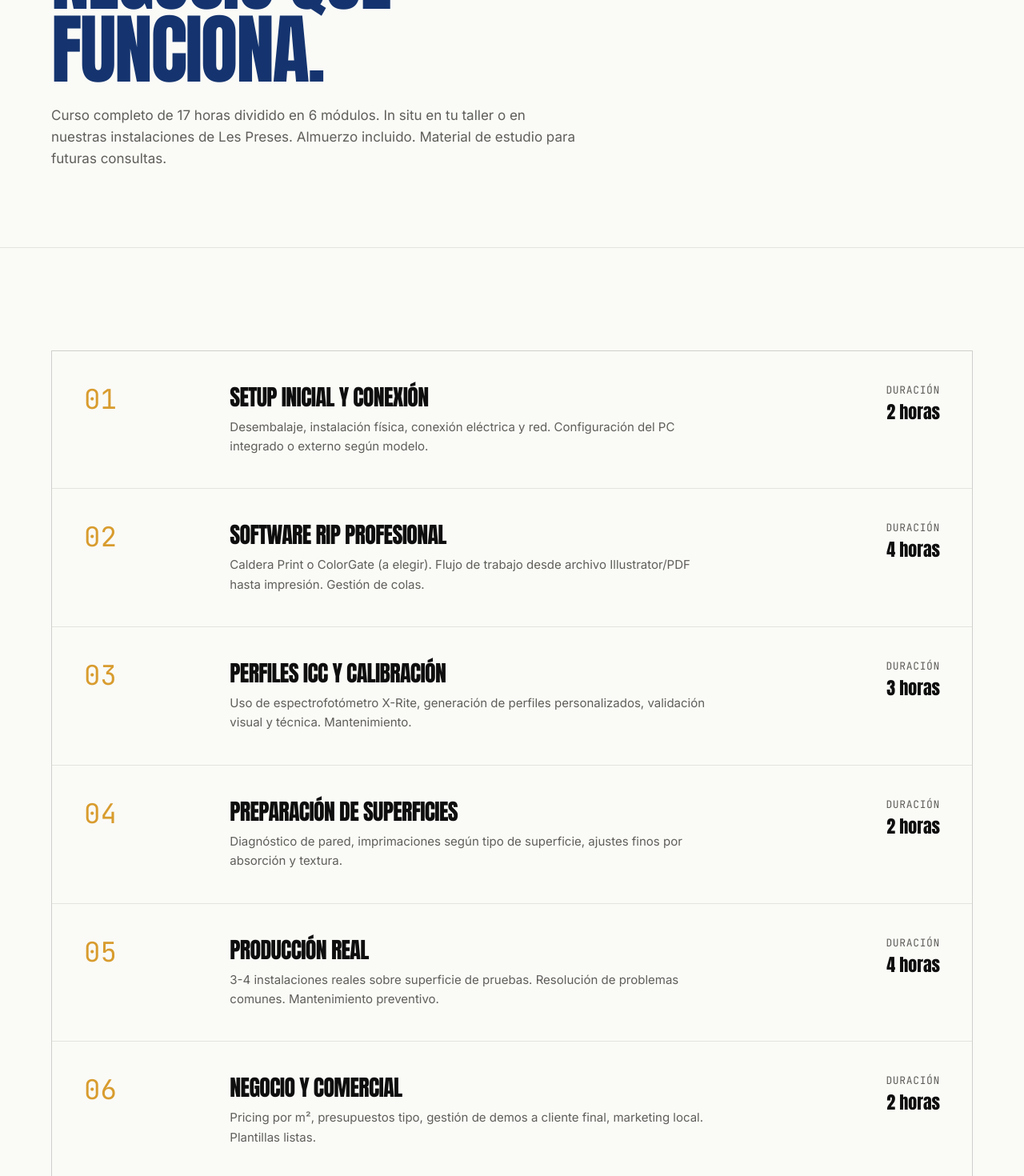
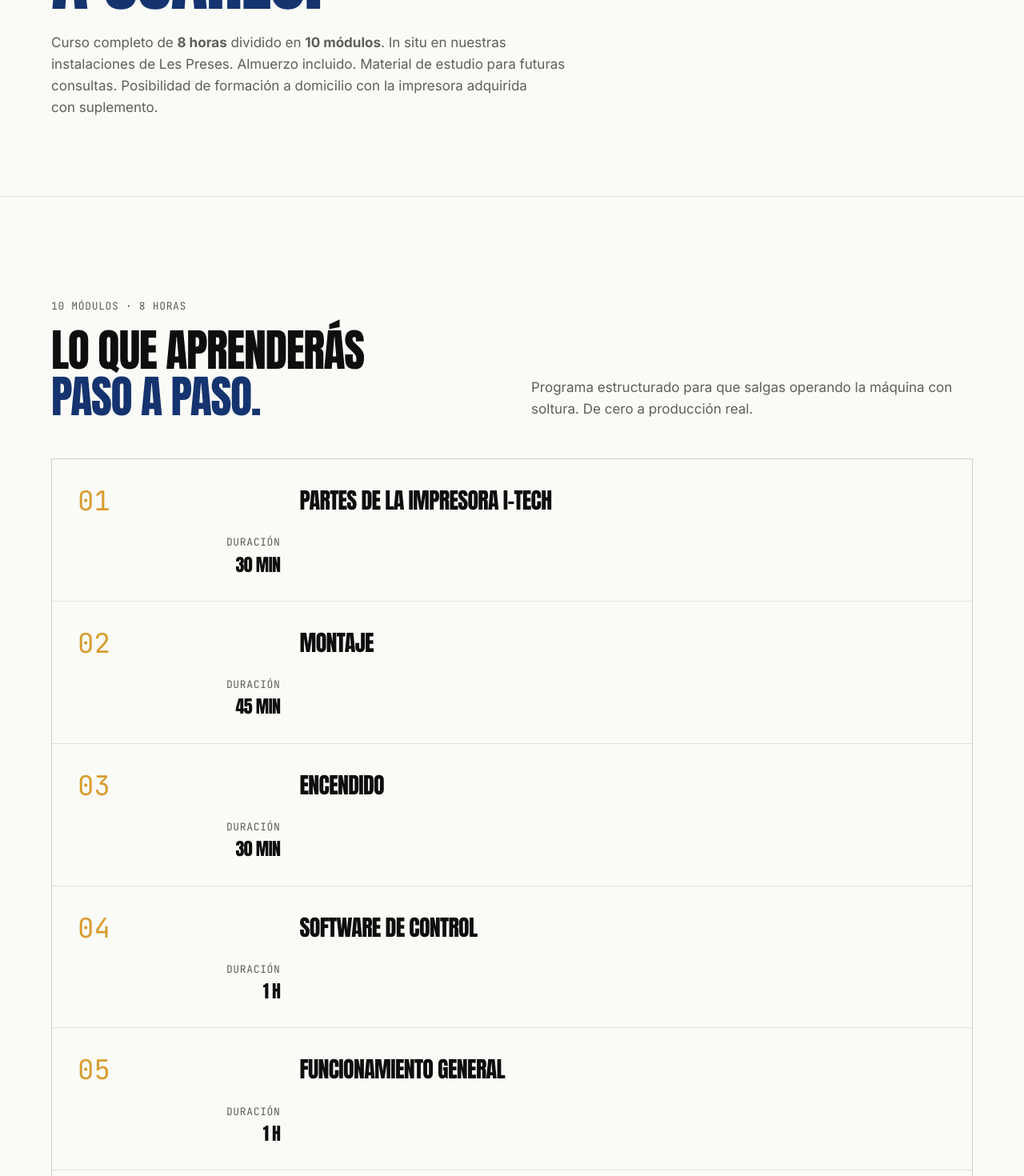
Before and after one commit to ImpresoraVertical/impresoravertical-web, a Next.js app: page /formacion in a window 1280 px wide. Shown: the part 460-1930 px from the top of the page at 80% size. Built offline with nearby package versions, Linux system fonts and the light colour scheme.

Commit message:
Stats 4 cols + Hero texto nuevo + Contacto 4 pasos + Formacion 10 modulos + sin Distribuidor/Financiacion

```diff
--- a/app/components/CalculadoraROI.tsx
+++ b/app/components/CalculadoraROI.tsx
@@ -280,7 +280,7 @@ export default function CalculadoraROI() {
         <p className="text-body-sm text-stone leading-relaxed">
           Precios base orientativos: <strong>10.500€</strong> tinta base agua,{" "}
           <strong>21.500€</strong> tinta UV. Serie G consultar. Coste de tinta
-          calculado a 8€/m² (orientativo). Para presupuesto exacto y financiación{" "}
+          calculado a 8€/m² (orientativo). Para presupuesto exacto{" "}
           <a href="/contacto" className="text-cobalto-700 underline">
             contáctanos
           </a>
--- a/app/components/home/ConfiguradorTeaser.tsx
+++ b/app/components/home/ConfiguradorTeaser.tsx
@@ -23,7 +23,7 @@ const CARDS = [
     code: "04",
     title: "¿Qué presupuesto?",
     description:
-      "Desde 10.500€ entrada tinta base agua, hasta 26.500€ UV profesional. Financiación disponible.",
+      "Desde 10.500€ tinta base agua, desde 21.500€ tinta UV. Te pasamos la tarifa actualizada después de la consulta.",
   },
 ];
 
--- a/app/contacto/page.tsx
+++ b/app/contacto/page.tsx
@@ -8,6 +8,29 @@ export const metadata: Metadata = {
     "Reserva una demo gratuita en nuestro taller de Les Preses, Girona. Sin compromiso. Imprime sobre tu superficie real. +34 623 007 729.",
 };
 
+const STEPS = [
+  {
+    code: "01",
+    title: "Rellena el formulario",
+    body: "Un agente te contactará y te facilitará una explicación básica de la tecnología junto con la tarifa de precios actual.",
+  },
+  {
+    code: "02",
+    title: "Visita demo en taller",
+    body: "Si el precio encaja, coordinamos una visita de 1h-1h30 en Les Preses para conocernos, hacerte una explicación extensa, ver la impresora en funcionamiento y mostrarte distintas impresiones en diferentes acabados.",
+  },
+  {
+    code: "03",
+    title: "Definimos tu serie ideal",
+    body: "Durante la visita decidimos contigo la serie y modelo que mejor encaja con tu uso, volumen y superficies. Sin presión comercial.",
+  },
+  {
+    code: "04",
+    title: "Proforma y fábrica",
+    body: "Te pasamos la proforma definitiva. Una vez confirmada, gestionamos la orden directamente con la fábrica.",
+  },
+];
+
 export default function ContactoPage() {
   return (
     <>
@@ -15,30 +38,81 @@ export default function ContactoPage() {
         <div className="container-page">
           <div className="grid lg:grid-cols-12 gap-12">
             <div className="lg:col-span-8 space-y-6">
-              <div className="eyebrow">Contacto · demo en taller</div>
-              <h1 className="font-serif text-display lg:text-display-xl text-ink text-balance leading-[1.02]">
-                Habla con nosotros
-                <br />
-                <span className="italic text-cobalto-700">sin compromiso.</span>
+              <div className="eyebrow">Contacto · proceso de compra</div>
+              <h1 className="font-display text-display lg:text-display-xl uppercase tracking-tight text-ink text-balance leading-[0.92]">
+                Cómo adquirir tu
+                <span className="block text-cobalto-700">impresora vertical.</span>
               </h1>
               <p className="text-body-lg text-stone max-w-2xl text-pretty">
-                Llámanos, escríbenos, o ven a Les Preses. La demo en taller es
-                gratuita y sin compromiso. Trae tu archivo y tu superficie.
+                Te lo explicamos paso a paso. Sin sorpresas. Cuando llegues al
+                formulario ya sabrás cómo va a ir todo.
               </p>
             </div>
           </div>
         </div>
       </section>
 
+      {/* Proceso 4 pasos */}
       <section className="section-pad bg-bone">
         <div className="container-page">
+          <div className="grid lg:grid-cols-12 gap-12 mb-12">
+            <div className="lg:col-span-5 space-y-4">
+              <div className="eyebrow">El proceso</div>
+              <h2 className="font-display text-h2 lg:text-h1 uppercase tracking-tight text-ink text-balance">
+                4 pasos
+                <span className="block text-cobalto-700">para llegar a la fábrica.</span>
+              </h2>
+            </div>
+            <div className="lg:col-span-6 lg:col-start-7 flex items-end">
+              <p className="text-body-lg text-stone text-pretty">
+                Cada paso tiene su tiempo. Ninguno requiere compromiso hasta
+                que tú lo digas.
+              </p>
+            </div>
+          </div>
+
+          <div className="space-y-px bg-stone/15 border border-stone/15">
+            {STEPS.map((s) => (
+              <article
+                key={s.code}
+                className="bg-bone p-8 lg:p-10 grid lg:grid-cols-12 gap-6 items-start hover:bg-paper transition-colors"
+              >
+                <div className="lg:col-span-2">
+                  <div className="font-mono text-h2 text-ocre-500">{s.code}</div>
+                </div>
+                <div className="lg:col-span-9 lg:col-start-4 space-y-2">
+                  <h3 className="font-display text-h4 uppercase tracking-tight text-ink leading-tight">
+                    {s.title}
+                  </h3>
+                  <p className="text-body text-stone leading-relaxed">{s.body}</p>
+                </div>
+              </article>
+            ))}
+          </div>
+        </div>
+      </section>
+
+      {/* Formulario */}
+      <section className="section-pad bg-paper">
+        <div className="container-page">
+          <div className="grid lg:grid-cols-12 gap-12 mb-12">
+            <div className="lg:col-span-7 space-y-4">
+              <div className="eyebrow">Paso 1 · Empezamos aquí</div>
+              <h2 className="font-display text-h2 lg:text-h1 uppercase tracking-tight text-ink text-balance">
+                Cuéntanos
+                <span className="block text-cobalto-700">qué necesitas.</span>
+              </h2>
+              <p className="text-body-lg text-stone max-w-xl text-pretty">
+                Te respondemos en menos de 24h laborables. Sin compromiso.
+              </p>
+            </div>
+          </div>
+
           <div className="grid lg:grid-cols-12 gap-12">
-            {/* Form */}
             <div className="lg:col-span-7">
               <ContactForm />
             </div>
 
-            {/* Info lateral */}
             <div className="lg:col-span-4 lg:col-start-9 space-y-8">
               <div className="bg-paper p-8 border border-stone/15 space-y-6">
                 <div>
@@ -47,7 +121,7 @@ export default function ContactoPage() {
                   </div>
                   <a
                     href="tel:+34623007729"
-                    className="font-serif text-h3 text-ink mt-1 block hover:text-cobalto-700 transition-colors"
+                    className="font-display text-h3 uppercase tracking-tight text-ink mt-1 block hover:text-cobalto-700 transition-colors"
                   >
                     +34 623 007 729
                   </a>
@@ -62,7 +136,7 @@ export default function ContactoPage() {
                   </div>
                   <a
                     href="mailto:info@impresoravertical.com"
-                    className="font-serif text-body-lg text-ink mt-1 block hover:text-cobalto-700 transition-colors break-all"
+                    className="font-sans text-body-lg text-ink mt-1 block hover:text-cobalto-700 transition-colors break-all"
                   >
                     info@impresoravertical.com
                   </a>
@@ -98,11 +172,11 @@ export default function ContactoPage() {
 
               <div className="bg-cobalto-900 text-bone p-8 space-y-4">
                 <div className="font-mono text-eyebrow uppercase tracking-wider text-ocre-200">
-                  Demo en taller · gratis
+                  Visita en taller
                 </div>
                 <p className="text-body text-bone/90 leading-relaxed">
                   Trae tu archivo y muestra de superficie. Imprimimos en vivo,
-                  te llevas la impresión + propuesta económica + ROI estimado.
+                  te llevas la impresión + propuesta económica.
                 </p>
               </div>
             </div>
--- a/app/formacion/page.tsx
+++ b/app/formacion/page.tsx
@@ -4,46 +4,20 @@ import type { Metadata } from "next";
 export const metadata: Metadata = {
   title: "Formación · curso completo impresora vertical I-TECH",
   description:
-    "Formación in situ o en taller Les Preses para clientes nuevos y avanzados. Calibración, RIP, perfiles ICC, instalación. Incluida con cada máquina.",
+    "Curso de formación de 8 horas dividido en 10 módulos. In situ en nuestro taller de Les Preses. Almuerzo y material incluidos. Opción a domicilio con suplemento.",
 };
 
 const MODULES = [
-  {
-    code: "01",
-    title: "Setup inicial y conexión",
-    duration: "2 horas",
-    body: "Desembalaje, instalación física, conexión eléctrica y red. Configuración del PC integrado o externo según modelo.",
-  },
-  {
-    code: "02",
-    title: "Software RIP profesional",
-    duration: "4 horas",
-    body: "Caldera Print o ColorGate (a elegir). Flujo de trabajo desde archivo Illustrator/PDF hasta impresión. Gestión de colas.",
-  },
-  {
-    code: "03",
-    title: "Perfiles ICC y calibración",
-    duration: "3 horas",
-    body: "Uso de espectrofotómetro X-Rite, generación de perfiles personalizados, validación visual y técnica. Mantenimiento.",
-  },
-  {
-    code: "04",
-    title: "Preparación de superficies",
-    duration: "2 horas",
-    body: "Diagnóstico de pared, imprimaciones según tipo de superficie, ajustes finos por absorción y textura.",
-  },
-  {
-    code: "05",
-    title: "Producción real",
-    duration: "4 horas",
-    body: "3-4 instalaciones reales sobre superficie de pruebas. Resolución de problemas comunes. Mantenimiento preventivo.",
-  },
-  {
-    code: "06",
-    title: "Negocio y comercial",
-    duration: "2 horas",
-    body: "Pricing por m², presupuestos tipo, gestión de demos a cliente final, marketing local. Plantillas listas.",
-  },
+  { code: "01", title: "Partes de la impresora I-TECH", duration: "30 min" },
+  { code: "02", title: "Montaje", duration: "45 min" },
+  { code: "03", title: "Encendido", duration: "30 min" },
+  { code: "04", title: "Software de control", duration: "1 h" },
+  { code: "05", title: "Funcionamiento general", duration: "1 h" },
+  { code: "06", title: "Conceptos básicos", duration: "45 min" },
+  { code: "07", title: "Tinta UV", duration: "45 min" },
+  { code: "08", title: "Mantenimientos", duration: "1 h" },
+  { code: "09", title: "Preparación RIP", duration: "1 h" },
+  { code: "10", title: "Modos de impresión", duration: "45 min" },
 ];
 
 export default function FormacionPage() {
@@ -54,15 +28,16 @@ export default function FormacionPage() {
           <div className="grid lg:grid-cols-12 gap-12">
             <div className="lg:col-span-8 space-y-6">
               <div className="eyebrow">Formación · incluida con la máquina</div>
-              <h1 className="font-serif text-display lg:text-display-xl text-ink text-balance leading-[1.02]">
+              <h1 className="font-display text-display lg:text-display-xl uppercase tracking-tight text-ink text-balance leading-[0.92]">
                 No vendemos hierro.
-                <br />
-                <span className="italic text-cobalto-700">Vendemos un negocio que funciona.</span>
+                <span className="block text-cobalto-700">Te enseñamos a usarlo.</span>
               </h1>
               <p className="text-body-lg text-stone max-w-2xl text-pretty">
-                Curso completo de 17 horas dividido en 6 módulos. In situ en
-                tu taller o en nuestras instalaciones de Les Preses. Almuerzo
-                incluido. Material de estudio para futuras consultas.
+                Curso completo de <strong>8 horas</strong> dividido en{" "}
+                <strong>10 módulos</strong>. In situ en nuestras instalaciones
+                de Les Preses. Almuerzo incluido. Material de estudio para
+                futuras consultas. Posibilidad de formación a domicilio con la
+                impresora adquirida con suplemento.
               </p>
             </div>
           </div>
@@ -71,22 +46,43 @@ export default function FormacionPage() {
 
       <section className="section-pad bg-paper">
         <div className="container-page">
+          <div className="grid lg:grid-cols-12 gap-12 mb-12">
+            <div className="lg:col-span-5 space-y-4">
+              <div className="eyebrow">10 módulos · 8 horas</div>
+              <h2 className="font-display text-h2 lg:text-h1 uppercase tracking-tight text-ink text-balance">
+                Lo que aprenderás
+                <span className="block text-cobalto-700">paso a paso.</span>
+              </h2>
+            </div>
+            <div className="lg:col-span-6 lg:col-start-7 flex items-end">
+              <p className="text-body-lg text-stone text-pretty">
+                Programa estructurado para que salgas operando la máquina con
+                soltura. De cero a producción real.
+              </p>
+            </div>
+          </div>
+
           <div className="space-y-px bg-stone/15 border border-stone/15">
             {MODULES.map((mod) => (
               <article
                 key={mod.code}
-                className="bg-paper p-8 lg:p-10 grid lg:grid-cols-12 gap-6 items-start hover:bg-bone transition-colors"
+                className="bg-paper p-6 lg:p-8 grid lg:grid-cols-12 gap-6 items-center hover:bg-bone transition-colors"
               >
                 <div className="lg:col-span-2">
                   <div className="font-mono text-h3 text-ocre-500">{mod.code}</div>
                 </div>
-                <div className="lg:col-span-7 space-y-2">
-                  <h2 className="font-serif text-h4 text-ink leading-tight">{mod.title}</h2>
-                  <p className="text-body text-stone leading-relaxed">{mod.body}</p>
+                <div className="lg:col-span-7 lg:col-start-4">
+                  <h2 className="font-display text-h4 uppercase tracking-tight text-ink leading-tight">
+                    {mod.title}
+                  </h2>
                 </div>
                 <div className="lg:col-span-3 lg:text-right">
-                  <div className="font-mono text-eyebrow uppercase tracking-wider text-stone">Duración</div>
-                  <div className="font-serif text-h5 text-ink mt-1">{mod.duration}</div>
+                  <div className="font-mono text-eyebrow uppercase tracking-wider text-stone">
+                    Duración
+                  </div>
+                  <div className="font-display text-h5 uppercase tracking-tight text-ink mt-1">
+                    {mod.duration}
+                  </div>
                 </div>
               </article>
             ))}
@@ -99,37 +95,44 @@ export default function FormacionPage() {
           <div className="grid md:grid-cols-2 gap-12">
             <div className="bg-paper p-10 border border-stone/15 space-y-4">
               <div className="font-mono text-eyebrow uppercase tracking-wider text-ocre-600">
-                En tu taller
+                Modalidad estándar · incluida
               </div>
-              <h3 className="font-serif text-h3 text-ink">Formación a domicilio</h3>
+              <h3 className="font-display text-h3 uppercase tracking-tight text-ink">
+                En nuestro taller
+              </h3>
               <p className="text-body text-stone leading-relaxed">
-                Vamos a tu taller con la máquina ya instalada. 2-3 días de
-                trabajo intensivo con tu equipo en tu entorno real. Incluido
-                desplazamiento dentro de España.
+                Curso de 8 horas en nuestras instalaciones de Les Preses,
+                Girona. Acceso a todos los modelos para pruebas. Comida
+                incluida. Material de estudio físico y digital para futuras
+                consultas.
               </p>
               <ul className="space-y-2 text-body-sm text-ink pt-4 border-t border-stone/15">
-                <li>→ 17 horas de formación práctica</li>
-                <li>→ Hasta 3 personas formadas</li>
-                <li>→ Material de estudio físico + digital</li>
+                <li>→ 8 horas · 10 módulos</li>
+                <li>→ Acceso al taller completo</li>
+                <li>→ Almuerzo grupal incluido</li>
+                <li>→ Material físico y digital</li>
                 <li>→ Soporte WhatsApp 90 días post-formación</li>
               </ul>
             </div>
 
             <div className="bg-paper p-10 border border-stone/15 space-y-4">
               <div className="font-mono text-eyebrow uppercase tracking-wider text-ocre-600">
-                En Les Preses
+                Modalidad domicilio · suplemento
               </div>
-              <h3 className="font-serif text-h3 text-ink">Formación en taller</h3>
+              <h3 className="font-display text-h3 uppercase tracking-tight text-ink">
+                En tu taller
+              </h3>
               <p className="text-body text-stone leading-relaxed">
-                3 días en nuestras instalaciones de Les Preses, Girona. Acceso
-                a todos los modelos para pruebas. Comida y alojamiento
-                gestionados con descuento hotel partner.
+                Vamos a tu local con la impresora ya instalada. Mismo programa
+                de 10 módulos adaptado a tu equipo y entorno de producción
+                real. Con suplemento por desplazamiento dentro de España.
               </p>
               <ul className="space-y-2 text-body-sm text-ink pt-4 border-t border-stone/15">
-                <li>→ Acceso al taller completo</li>
-                <li>→ Prueba todos los modelos del catálogo</li>
-                <li>→ Hotel partner con descuento</li>
-                <li>→ Comida grupal día central incluida</li>
+                <li>→ 8 horas formación práctica in situ</li>
+                <li>→ Hasta 3 personas formadas</li>
+                <li>→ Material de estudio físico + digital</li>
+                <li>→ Soporte WhatsApp 90 días post-formación</li>
+                <li>→ Coste suplementario según ubicación</li>
               </ul>
             </div>
           </div>
@@ -138,16 +141,20 @@ export default function FormacionPage() {
 
       <section className="section-pad bg-paper">
         <div className="container-page text-center">
-          <h2 className="font-serif text-h1 text-ink text-balance max-w-3xl mx-auto">
-            La formación está <span className="italic text-cobalto-700">incluida</span> con cualquier modelo nuevo.
+          <h2 className="font-display text-h1 uppercase tracking-tight text-ink text-balance max-w-3xl mx-auto">
+            La formación está <span className="block text-cobalto-700">incluida con cualquier modelo nuevo.</span>
           </h2>
           <p className="text-body-lg text-stone mt-6 max-w-xl mx-auto">
-            Si eres cliente actual y quieres una formación avanzada o
-            actualización, contacta para presupuesto.
+            Si eres cliente actual y quieres una formación avanzada o de
+            actualización, contacta para presupuesto específico.
           </p>
           <div className="flex flex-wrap justify-center gap-4 mt-10">
-            <Link href="/contacto" className="btn-primary">Solicitar formación</Link>
-            <Link href="/modelos" className="btn-secondary">Ver modelos</Link>
+            <Link href="/contacto" className="btn-primary">
+              Solicitar formación
+            </Link>
+            <Link href="/series" className="btn-secondary">
+              Ver Series
+            </Link>
           </div>
         </div>
       </section>
--- a/app/layout.tsx
+++ b/app/layout.tsx
@@ -31,7 +31,7 @@ const jetBrainsMono = JetBrains_Mono({
 export const metadata: Metadata = {
   metadataBase: new URL("https://impresoravertical.com"),
   title: {
-    default: "Impresora Vertical I-Tech · Distribuidor oficial en España",
+    default: "Impresora Vertical I-Tech · Oficial en España",
     template: "%s · Impresora Vertical I-Tech",
   },
   description:
@@ -58,7 +58,7 @@ export const metadata: Metadata = {
     type: "website",
     locale: "es_ES",
     url: "https://impresoravertical.com",
-    title: "Impresora Vertical I-Tech · Distribuidor oficial en España",
+    title: "Impresora Vertical I-Tech · Oficial en España",
     description:
       "La impresora vertical oficial. Sin vinilos. Sin pintores. Servicio técnico, formación y soporte de por vida.",
     siteName: "Impresora Vertical I-Tech",
```
Also changed, not shown: app/components/ContactForm.tsx (+6 -6 lines), app/components/home/Hero.tsx (+16 -6 lines).
